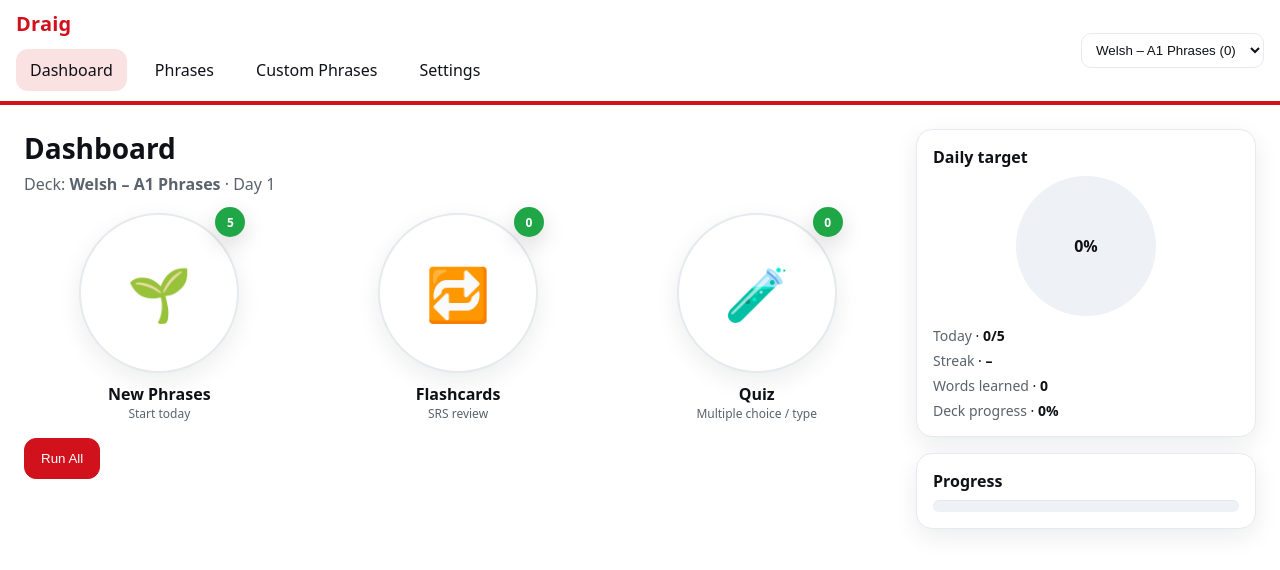
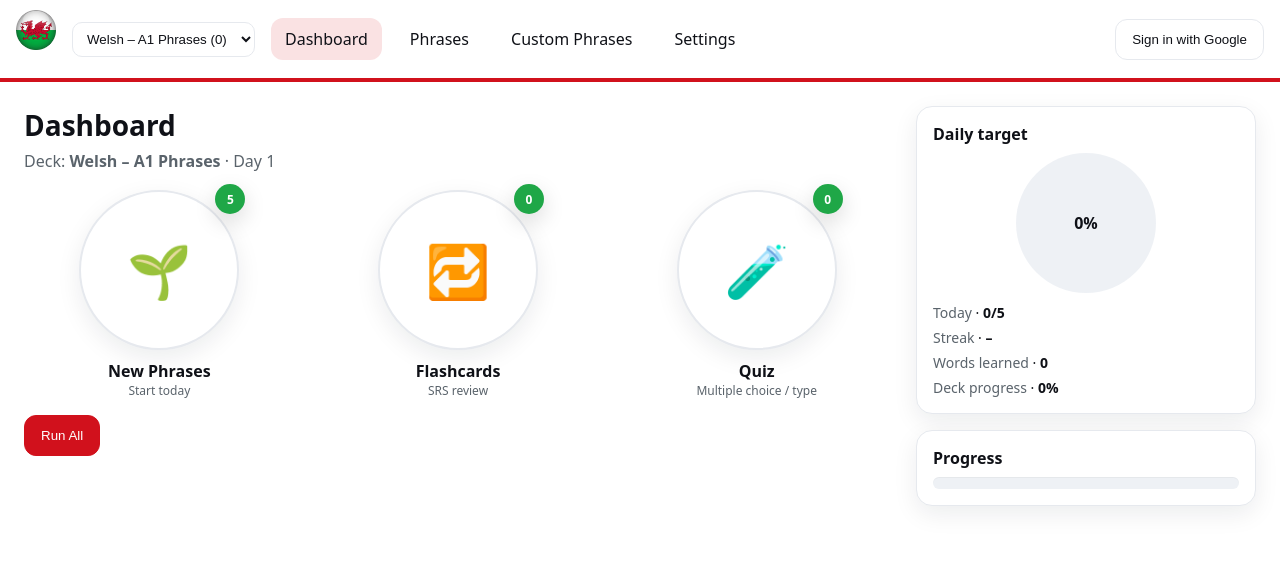
Before and after one commit to LAPrice90/flashcards, a plain HTML site: page index.html in a window 1280 px wide. Drawn offline with Linux system fonts and the light colour scheme; no server answers.

Commit message:
Use logo and reposition controls

```diff
--- a/index.html
+++ b/index.html
@@ -16,7 +16,8 @@
   <!-- Desktop navbar -->
   <header class="navbar" role="banner">
     <div class="nav-left">
-      <div class="brand dragon">Draig</div>
+      <div class="brand dragon"><img src="media/image/welshlogo.png" alt="Draig logo"></div>
+      <select id="deckSelect" class="deck-select" aria-label="Switch deck"></select>
       <nav class="nav nav-horizontal" aria-label="Primary">
         <a href="#/home" data-route="home">Dashboard</a>
         <a href="#/newPhrase" data-route="newPhrase">Phrases</a>
@@ -24,15 +25,13 @@
         <a href="#/settings" data-route="settings">Settings</a>
       </nav>
     </div>
-    <div class="nav-right">
-      <select id="deckSelect" class="deck-select" aria-label="Switch deck"></select>
-    </div>
+    <div class="nav-right"></div>
   </header>
 
   <!-- Mobile topbar -->
   <header class="topbar">
     <button id="menuToggle" class="icon-btn" aria-label="Toggle menu">☰</button>
-    <div class="topbar-title">Draig</div>
+    <img src="media/image/welshlogo.png" alt="Draig logo" class="topbar-logo">
     <label class="toggle topbar-toggle" title="Light / Dark">
       <input type="checkbox" id="themeToggleTop" />
     </label>
@@ -145,18 +144,48 @@
     getRedirectResult(auth).then(async (res) => { if (res && res.user) await afterLogin(); }).catch(() => {});
 
     function ensureAuthUI() {
-      const host = document.querySelector(".side-footer") || document.body;
+      const host = document.querySelector(".nav-right") || document.querySelector(".side-footer") || document.body;
       let box = document.getElementById("authBox");
-      if (!box) { box = document.createElement("div"); box.id = "authBox"; box.style.display = "flex"; box.style.flexDirection = "column"; box.style.gap = "6px"; box.style.marginTop = "10px"; host.appendChild(box); }
-      if (!document.getElementById("authStatus")) { const s = document.createElement("div"); s.id = "authStatus"; s.className = "muted"; box.appendChild(s); }
-      if (!document.getElementById("authBtn")) { const b = document.createElement("button"); b.id = "authBtn"; b.className = "btn"; box.appendChild(b); }
+      if (!box) {
+        box = document.createElement("div");
+        box.id = "authBox";
+        box.style.display = "flex";
+        if (host.classList.contains("nav-right")) {
+          box.style.flexDirection = "row";
+          box.style.marginTop = "0";
+        } else {
+          box.style.flexDirection = "column";
+          box.style.marginTop = "10px";
+        }
+        box.style.gap = "6px";
+        host.appendChild(box);
+      }
+      if (!document.getElementById("authStatus") && !host.classList.contains("nav-right")) {
+        const s = document.createElement("div");
+        s.id = "authStatus";
+        s.className = "muted";
+        box.appendChild(s);
+      }
+      if (!document.getElementById("authBtn")) {
+        const b = document.createElement("button");
+        b.id = "authBtn";
+        b.className = "btn";
+        box.appendChild(b);
+      }
     }
     function renderAuthUI(user) {
       ensureAuthUI();
       const statusEl = document.getElementById("authStatus");
       const btn = document.getElementById("authBtn");
-      if (user) { statusEl.textContent = `Signed in as ${user.email}`; btn.textContent = "Sign out"; btn.onclick = signOutUser; }
-      else { statusEl.textContent = "Not signed in"; btn.textContent = "Sign in with Google"; btn.onclick = signInWithGoogle; }
+      if (user) {
+        if (statusEl) statusEl.textContent = `Signed in as ${user.email}`;
+        btn.textContent = "Sign out";
+        btn.onclick = signOutUser;
+      } else {
+        if (statusEl) statusEl.textContent = "Not signed in";
+        btn.textContent = "Sign in with Google";
+        btn.onclick = signInWithGoogle;
+      }
     }
     onAuthStateChanged(auth, (user) => renderAuthUI(user));
     document.addEventListener("DOMContentLoaded", () => renderAuthUI(auth.currentUser));
--- a/styles/base.css
+++ b/styles/base.css
@@ -81,7 +81,10 @@ body { background: var(--bg); color: var(--text); }
   background: var(--welsh-white);
   border-bottom: 4px solid var(--welsh-red);
 }
+.nav-left{ display:flex; align-items:center; gap:16px; }
+.nav-right{ display:flex; align-items:center; gap:16px; }
 .brand.dragon{ font-weight: 800; letter-spacing:.2px; color: var(--welsh-red); }
+.brand.dragon img{ height:40px; }
 .nav-horizontal{ display:flex; gap:14px; }
 .nav-horizontal a{
   display:inline-flex; align-items:center; gap:8px;
@@ -97,6 +100,7 @@ body { background: var(--bg); color: var(--text); }
 
 /* Mobile: show hamburger + drawer */
 .topbar { display: none; }
+.topbar-logo{ height:32px; justify-self:center; }
 .icon-btn {
   border: 1px solid var(--border);
   background: var(--panel);
```
